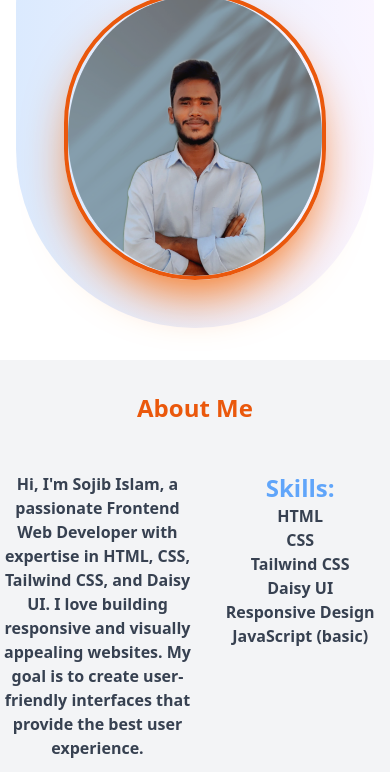
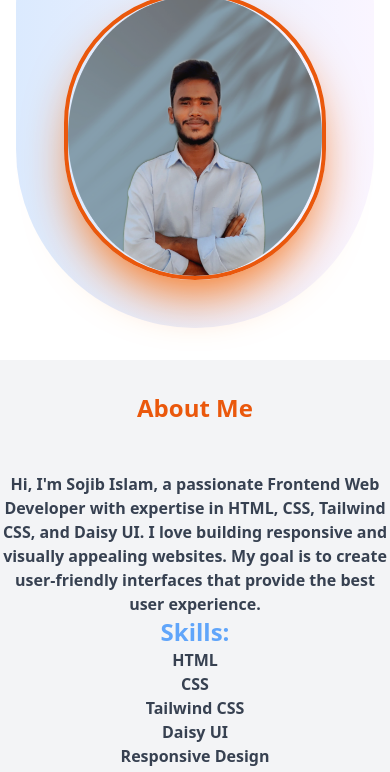
Before and after one commit to sojib6505/sojib-portfolio, a plain HTML site: page index.html in a window 390 px wide. Shown: the part 320-1092 px from the top of the page. Drawn offline with nearby package versions, Linux system fonts and the light colour scheme.

Commit message:
mobaile responsive my web site

```diff
--- a/index.html
+++ b/index.html
@@ -44,8 +44,8 @@
 <section id="about" class="bg-gray-100 py-8">
     <div class="container mx-auto text-center">
       <h2 class="text-2xl font-bold text-orange-600 mb-12">About Me</h2>
-      <div class="flex justify-between">
-        <p class="text-gray-700 w-1/2   font-bold">
+      <div class="grid grid-cols-1 lg:flex  lg:justify-between">
+        <p class="text-gray-700 w-full sm:mb-2 lg:w-1/2   font-bold">
             Hi, I'm Sojib Islam, a passionate Frontend Web Developer with expertise in HTML, CSS, Tailwind CSS, and Daisy UI. I love building responsive and visually appealing websites. My goal is to create user-friendly interfaces that provide the best user experience.
           </p>
           <p>
```
